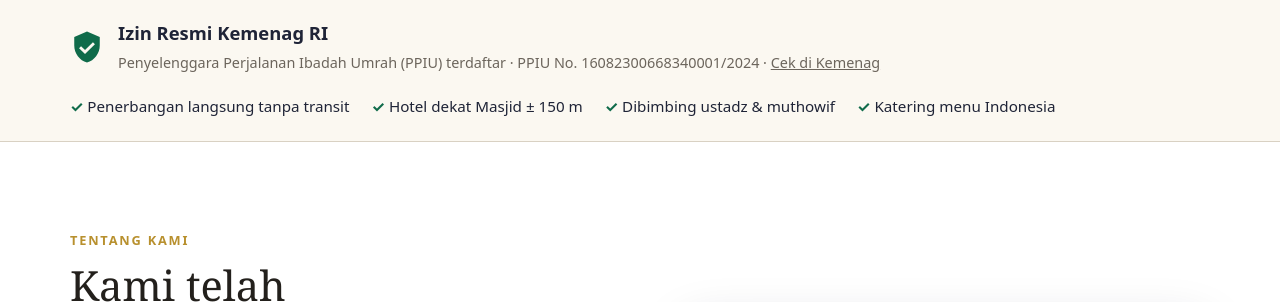
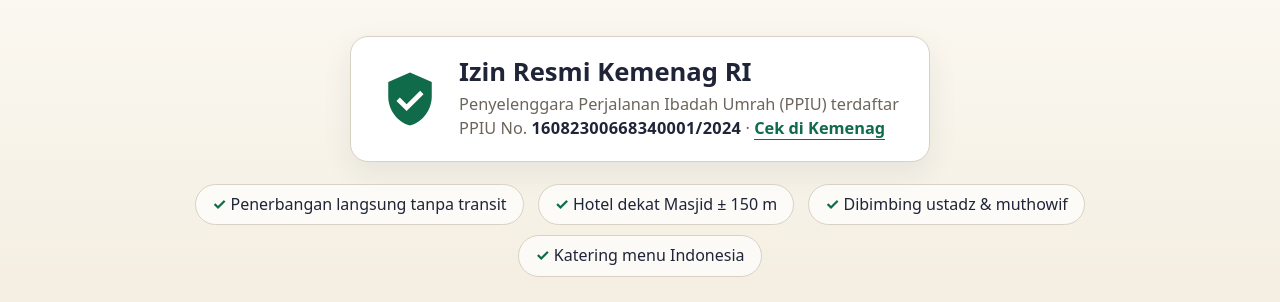
Before and after one commit to iLik7/bri-travel, a Jekyll site: the page built from index.html, in a window 1280 px wide and 1400 px high, scrolled down 599 px, cut to the strip 234-536 px from the top of the window. Built offline with Jekyll 4.4.1, drawn with Linux system fonts in a browser that asks for light colours; some web fonts are replaced.

Commit message:
Rapikan badge izin PPIU: di tengah dan lebih besar
Co-Authored-By: Claude Opus 5.5 <noreply@anthropic.com>
Claude-Session: https://claude.ai/code/session_013Pg1s83jwZoTMUyE5hU3HD

```diff
--- a/assets/style.css
+++ b/assets/style.css
@@ -205,14 +205,17 @@ h1, h2, h3 { font-family: var(--serif); line-height: 1.15; margin: 0 0 .5em; }
 .promo-note { text-align: center; color: var(--muted); font-size: .95rem; margin: 10px 0 0; }
 
 /* Trust bar */
-.trust { background: #fbf8f1; border-bottom: 1px solid var(--line); padding: 22px 0; }
-.trust-inner { display: flex; align-items: center; justify-content: space-between; gap: 18px 32px; flex-wrap: wrap; }
-.trust-badge { display: flex; align-items: center; gap: 14px; text-decoration: none; color: var(--navy); }
-.trust-badge svg { color: var(--wa); flex: 0 0 auto; }
-.trust-badge strong { display: block; font-size: 1.15rem; }
-.trust-badge small { color: var(--muted); font-size: .9rem; }
-.trust-list { list-style: none; margin: 0; padding: 0; display: flex; flex-wrap: wrap; gap: 8px 22px; }
-.trust-list li { font-size: .95rem; color: var(--navy); }
+.trust { background: linear-gradient(180deg, #fbf8f1, #f4eee1); border-bottom: 1px solid var(--line); padding: 40px 0 34px; }
+.trust-inner { display: flex; flex-direction: column; align-items: center; gap: 22px; text-align: center; }
+.trust-badge { display: inline-flex; align-items: center; gap: 20px; text-decoration: none; color: var(--navy); background: #fff; border: 1px solid var(--line); border-radius: 18px; padding: 20px 30px; box-shadow: 0 10px 30px rgba(31,36,55,.08); text-align: left; transition: transform .2s, box-shadow .2s; }
+.trust-badge:hover { transform: translateY(-2px); box-shadow: 0 14px 36px rgba(31,36,55,.12); }
+.trust-badge svg { color: var(--wa); flex: 0 0 auto; width: 58px; height: 58px; }
+.trust-badge strong { display: block; font-size: 1.6rem; line-height: 1.2; margin-bottom: 4px; }
+.trust-badge small { display: block; color: var(--muted); font-size: 1.02rem; line-height: 1.5; }
+.trust-badge small b { color: var(--navy); letter-spacing: .02em; }
+.trust-badge small u { color: var(--wa); font-weight: 700; text-decoration: none; border-bottom: 1px solid currentColor; white-space: nowrap; }
+.trust-list { list-style: none; margin: 0; padding: 0; display: flex; flex-wrap: wrap; justify-content: center; gap: 10px 14px; }
+.trust-list li { font-size: 1rem; color: var(--navy); background: rgba(255,255,255,.7); border: 1px solid var(--line); border-radius: 999px; padding: 7px 16px; }
 .trust-list li::before { content: "✓ "; color: var(--wa); font-weight: 700; }
 
 /* Cara daftar */
@@ -303,7 +306,13 @@ h1, h2, h3 { font-family: var(--serif); line-height: 1.15; margin: 0 0 .5em; }
   .steps { grid-template-columns: 1fr; gap: 14px; }
   .dokumen { padding: 24px 20px; }
   .dokumen ul { columns: 1; }
-  .trust-list { gap: 6px 16px; }
+  .trust { padding: 30px 0 26px; }
+  .trust-badge { flex-direction: column; text-align: center; gap: 10px; padding: 22px 20px; width: 100%; }
+  .trust-badge strong { font-size: 1.4rem; }
+  .trust-badge small { font-size: .95rem; }
+  .trust-badge small u { display: inline-block; margin-top: 6px; }
+  .trust-list { gap: 8px; }
+  .trust-list li { font-size: .92rem; padding: 6px 12px; }
   .reel { display: flex; overflow-x: auto; scroll-snap-type: x mandatory; scroll-padding: 0 20px; gap: 14px; margin: 0 -20px; padding: 0 20px 10px; }
   .reel-item { flex: 0 0 72%; scroll-snap-align: start; }
   .pameran-body { padding: 22px 20px; }
--- a/index.html
+++ b/index.html
@@ -29,8 +29,8 @@ layout: default
   <section class="trust">
     <div class="wrap trust-inner">
       <a class="trust-badge" href="{{ info.izin.link_cek }}" target="_blank" rel="noopener" title="Cek izin di situs Kemenag">
-        <svg viewBox="0 0 24 24" width="34" height="34" aria-hidden="true"><path fill="currentColor" d="M12 1 3 5v6c0 5.5 3.8 10.7 9 12 5.2-1.3 9-6.5 9-12V5l-9-4zm-1.4 16-4.2-4.2 1.4-1.4 2.8 2.8 5.6-5.6 1.4 1.4-7 7z"/></svg>
-        <span><strong>{{ info.izin.judul }}</strong><small>{{ info.izin.teks }} · PPIU No. {{ site.data.umum.izin_ppiu }} · <u>Cek di Kemenag</u></small></span>
+        <svg viewBox="0 0 24 24" width="58" height="58" aria-hidden="true"><path fill="currentColor" d="M12 1 3 5v6c0 5.5 3.8 10.7 9 12 5.2-1.3 9-6.5 9-12V5l-9-4zm-1.4 16-4.2-4.2 1.4-1.4 2.8 2.8 5.6-5.6 1.4 1.4-7 7z"/></svg>
+        <span><strong>{{ info.izin.judul }}</strong><small>{{ info.izin.teks }}<br>PPIU No. <b>{{ site.data.umum.izin_ppiu }}</b> · <u>Cek di Kemenag</u></small></span>
       </a>
       <ul class="trust-list">
         {%- for k in info.keunggulan %}<li>{{ k }}</li>{% endfor %}
```
